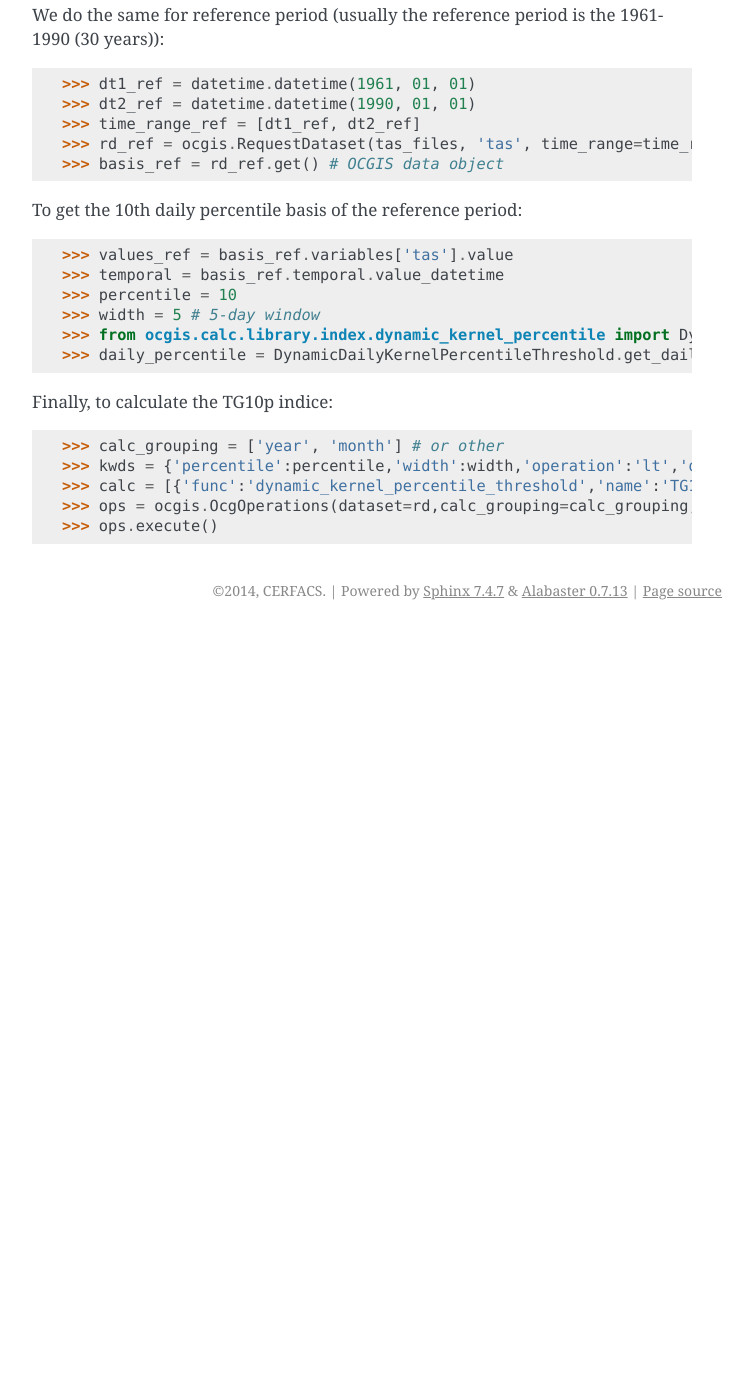
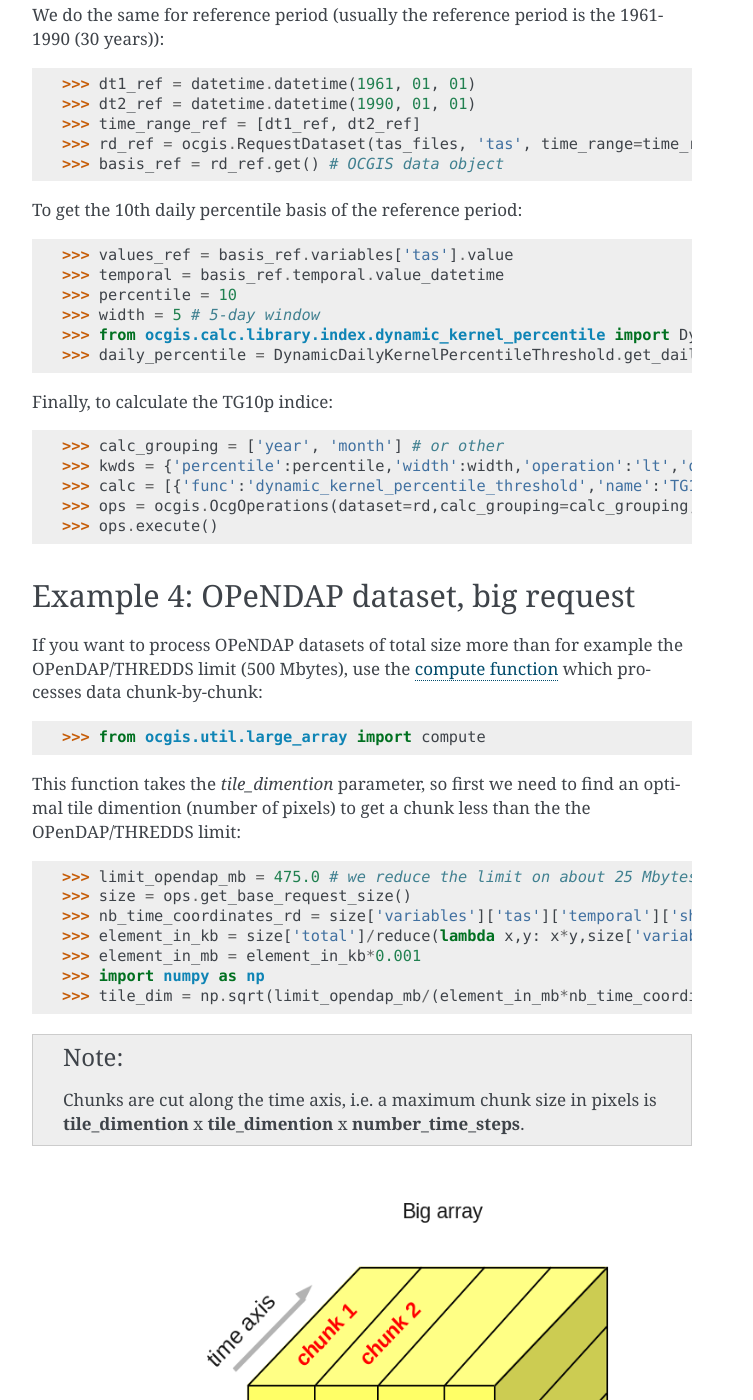
Before and after one commit to cerfacs-globc/icclim, a Sphinx documentation site: the page built from icclim/icclim_doc/source/icclim_ocgis.rst, in a window 1280 px wide and 1400 px high, scrolled down 3257 px. Shown: the whole window, without its empty margins (388-1141 px from the left). Built offline with Sphinx 7.4.7, drawn with Linux system fonts in a browser that asks for light colours; pages that are not in the unit, such as notebooks, are missing from menus; before the commit the page ends 3887 px from its top, so only the background shows below that; some of the changed text lies outside the part shown.

Commit message:
addeed example 4 (big request) in icclim_ocgis section

```diff
--- a/icclim/icclim_doc/source/icclim_ocgis.rst
+++ b/icclim/icclim_doc/source/icclim_ocgis.rst
@@ -163,3 +163,34 @@ Finally, to calculate the TG10p indice:
 >>> calc = [{'func':'dynamic_kernel_percentile_threshold','name':'TG10p','kwds':kwds}]
 >>> ops = ocgis.OcgOperations(dataset=rd,calc_grouping=calc_grouping,calc=calc, output_format='nc', prefix='indiceTG10p_1980_1989', add_auxiliary_files=False)
 >>> ops.execute()
+
+
+Example 4: OPeNDAP dataset, big request
+---------------------------------------
+If you want to process OPeNDAP datasets of total size more than for example the OPenDAP/THREDDS limit (500 Mbytes),
+use the `compute function <http://ncpp.github.io/ocgis/utility.html#ocgis.util.large_array.compute>`_ which processes data chunk-by-chunk:
+
+>>> from ocgis.util.large_array import compute
+
+This function takes the *tile_dimention* parameter,
+so first we need to find an optimal tile dimention (number of pixels) to get a chunk less than the the OPenDAP/THREDDS limit:
+
+>>> limit_opendap_mb = 475.0 # we reduce the limit on about 25 Mbytes (don't ask me why :) )
+>>> size = ops.get_base_request_size()
+>>> nb_time_coordinates_rd = size['variables']['tas']['temporal']['shape'][0]
+>>> element_in_kb = size['total']/reduce(lambda x,y: x*y,size['variables']['tas']['value']['shape'])
+>>> element_in_mb = element_in_kb*0.001
+>>> import numpy as np
+>>> tile_dim = np.sqrt(limit_opendap_mb/(element_in_mb*nb_time_coordinates_rd)) # maximum chunk size
+
+.. note:: Chunks are cut along the time axis, i.e. a maximum chunk size in pixels is **tile_dimention** x **tile_dimention** x **number_time_steps**.
+
+.. figure:: /images/chunks.png
+   :scale: 90%
+
+
+Now we can use the compute function:
+
+>>> rd = ocgis.RequestDataset(input_files, variable='tas', time_range=[dt1, dt2])
+>>> ops = ocgis.OcgOperations(dataset=rd, calc=calc_icclim, calc_grouping=calc_grouping, prefix='indiceETR_1980_1989', add_auxiliary_files=False)
+>>> compute(ops, tile_dimension=tile_dim)
```
Also changed, not shown: icclim/icclim_doc/source/images/chunks.png (added), 7 other files.
